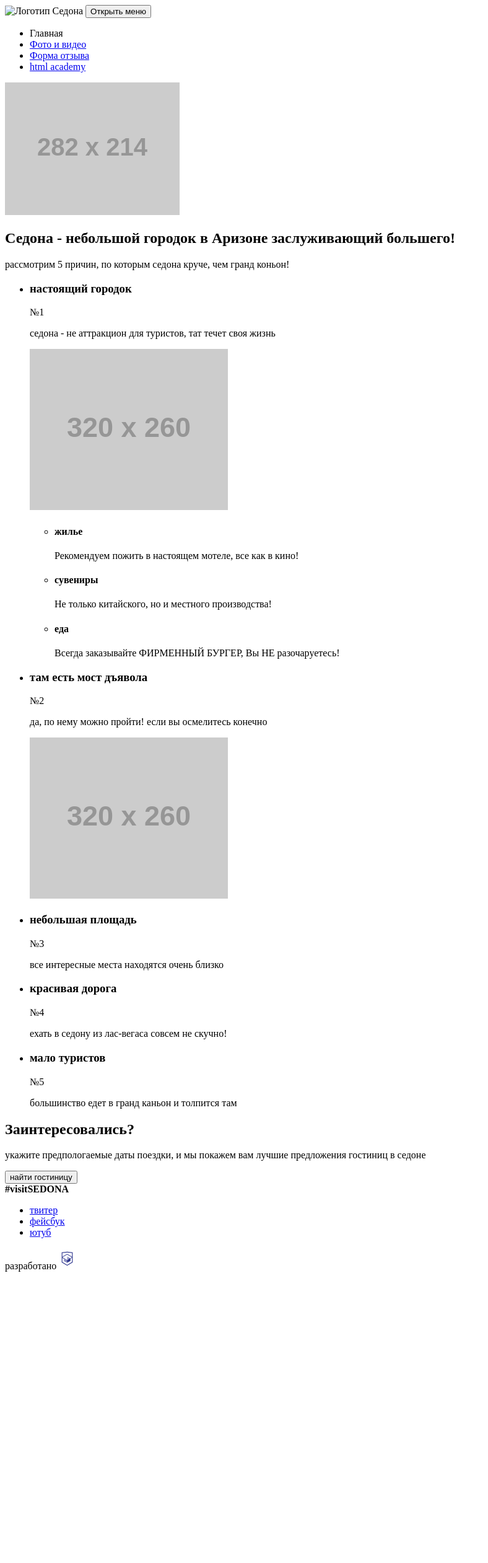
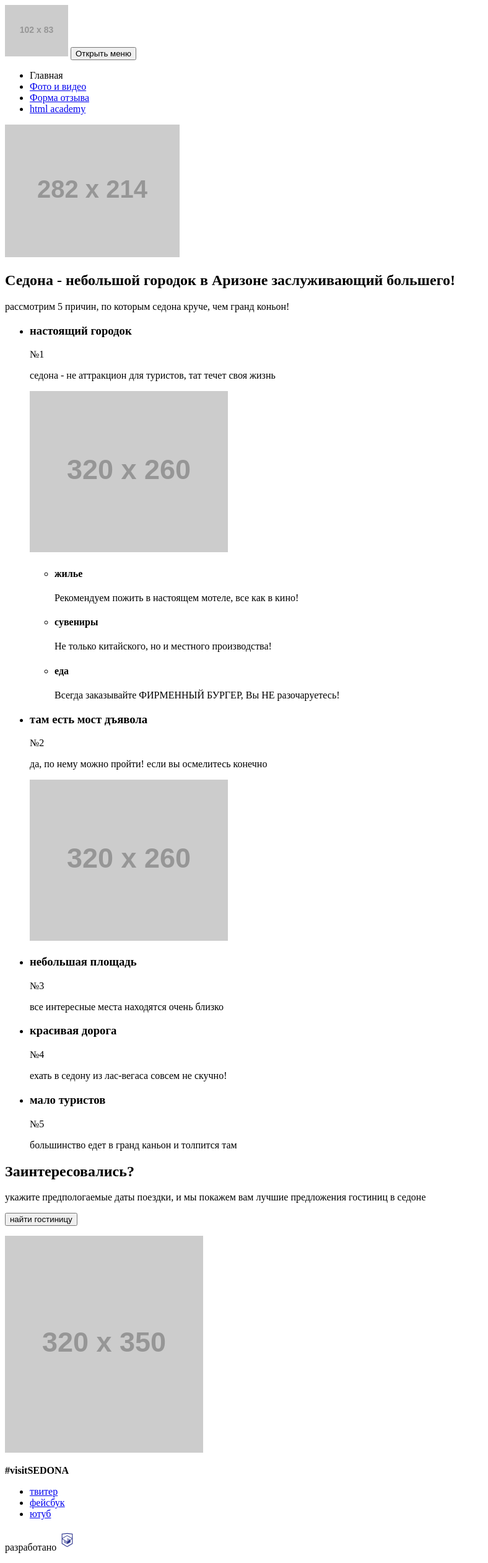
Before and after one commit to Cherezchur/sedona.github.io, a website: page source/index.html in a window 1280 px wide. Shown: the whole page at 62% size, without its empty margins (0-788 px from the left). Before the commit the page ends 2068 px from the top, so only its background shows below. Drawn offline with Linux system fonts and the light colour scheme; placeholder pictures from the web are drawn by us.

Commit message:
Сделана верстка оставшихся модулей для мобильной версии

```diff
--- a/source/index.html
+++ b/source/index.html
@@ -8,7 +8,7 @@
     <header class="page-header">
       <div class="page-header__menu">
         <a class="page-header__logo">
-          <img class="page-header__logo-image" src="img/logo.png" width="102" height="83" alt="Логотип Седона">
+          <img class="page-header__logo-image" src="https://via.placeholder.com/102x83" width="102" height="83" alt="Логотип Седона">
         </a>
         <button class="page-header__button" type="button">Открыть меню</button>
       </div>
@@ -102,6 +102,9 @@
         <h2 class="search-hotel__title section-title">Заинтересовались?</h2>
         <p class="search-hotel__discription section-description">укажите предпологаемые даты поездки, и мы покажем вам лучшие предложения гостиниц в седоне</p>
         <button class="search-hotel__button" type="button">найти гостиницу</button>
+        <p class="search-hotel__wrapper-map">
+          <img class="searcy-hotel__image-map" src="https://via.placeholder.com/320x350" width="320" height="350" alt="карта аризоны с дорогой от финикса до флагстаффа">
+        </p>
       </section>
     </main>
 
```
Also changed, not shown: source/form.html (+4 -4 lines), source/foto.html (+3 -3 lines).
